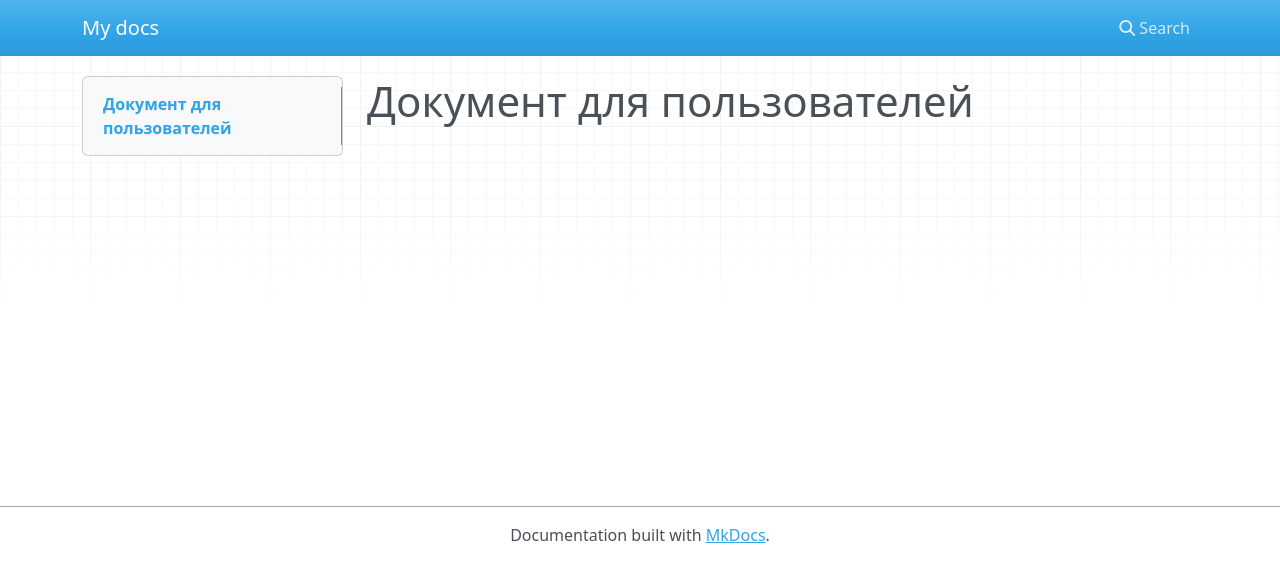
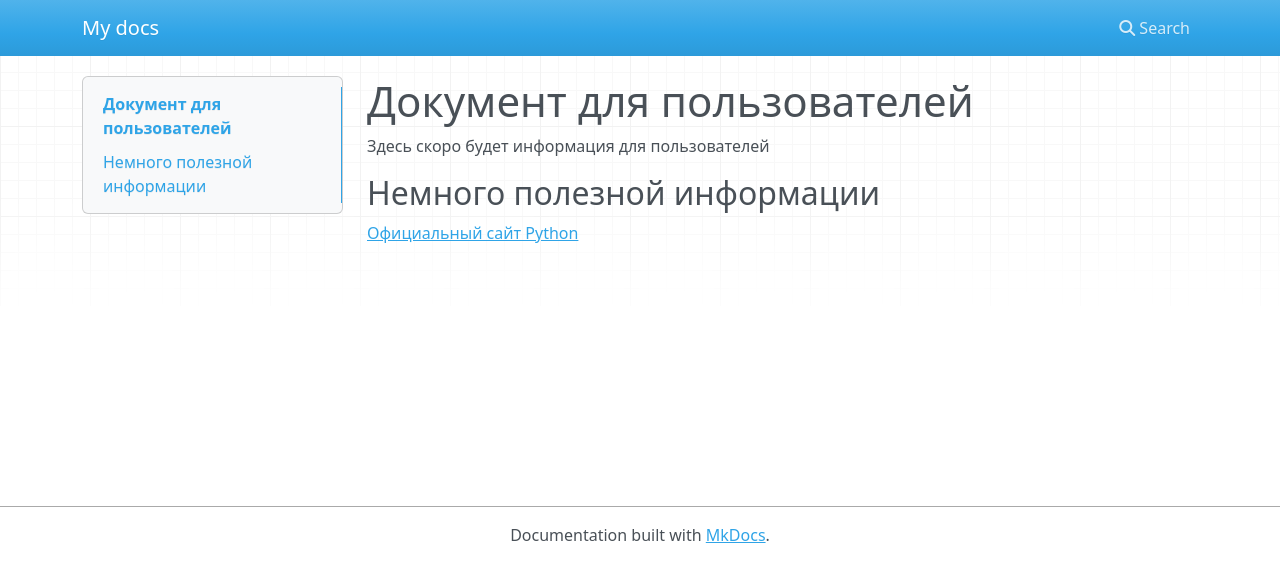
Before and after one commit to CatherineTE/mkdocs, an MkDocs documentation site: the page built from docs/guide.md, in a window 1280 px wide. Shown: the top 582 px of the page. Built offline with MkDocs 1.6.1, drawn with Linux system fonts in a browser that asks for light colours; nearby versions of some CDN libraries.

Commit message:
Add new link

```diff
--- a/docs/guide.md
+++ b/docs/guide.md
@@ -1 +1,6 @@
 # Документ для пользователей
+
+Здесь скоро будет информация для пользователей
+
+## Немного полезной информации
+[Официальный сайт Python](https://www.python.org/)
```
